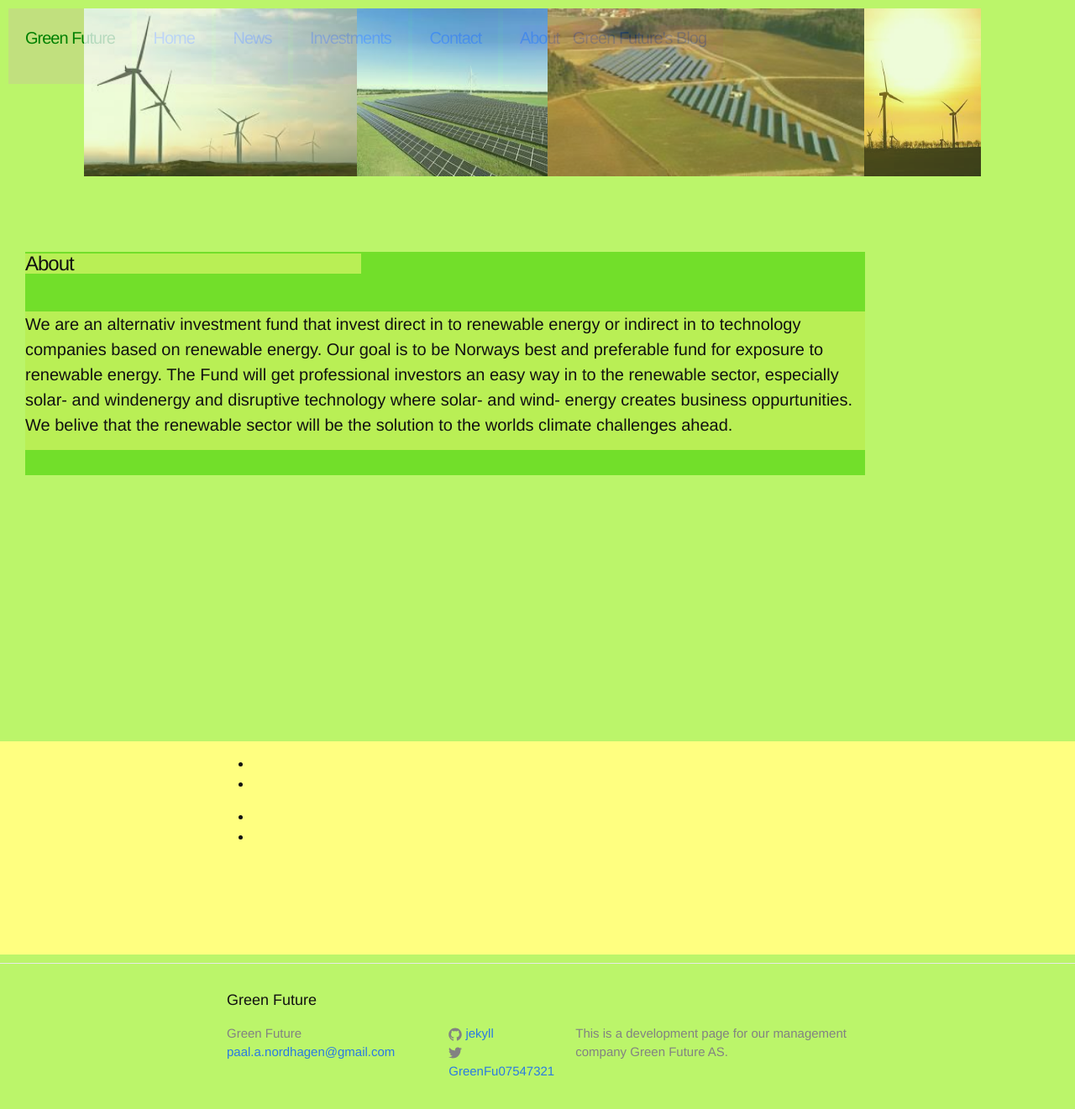
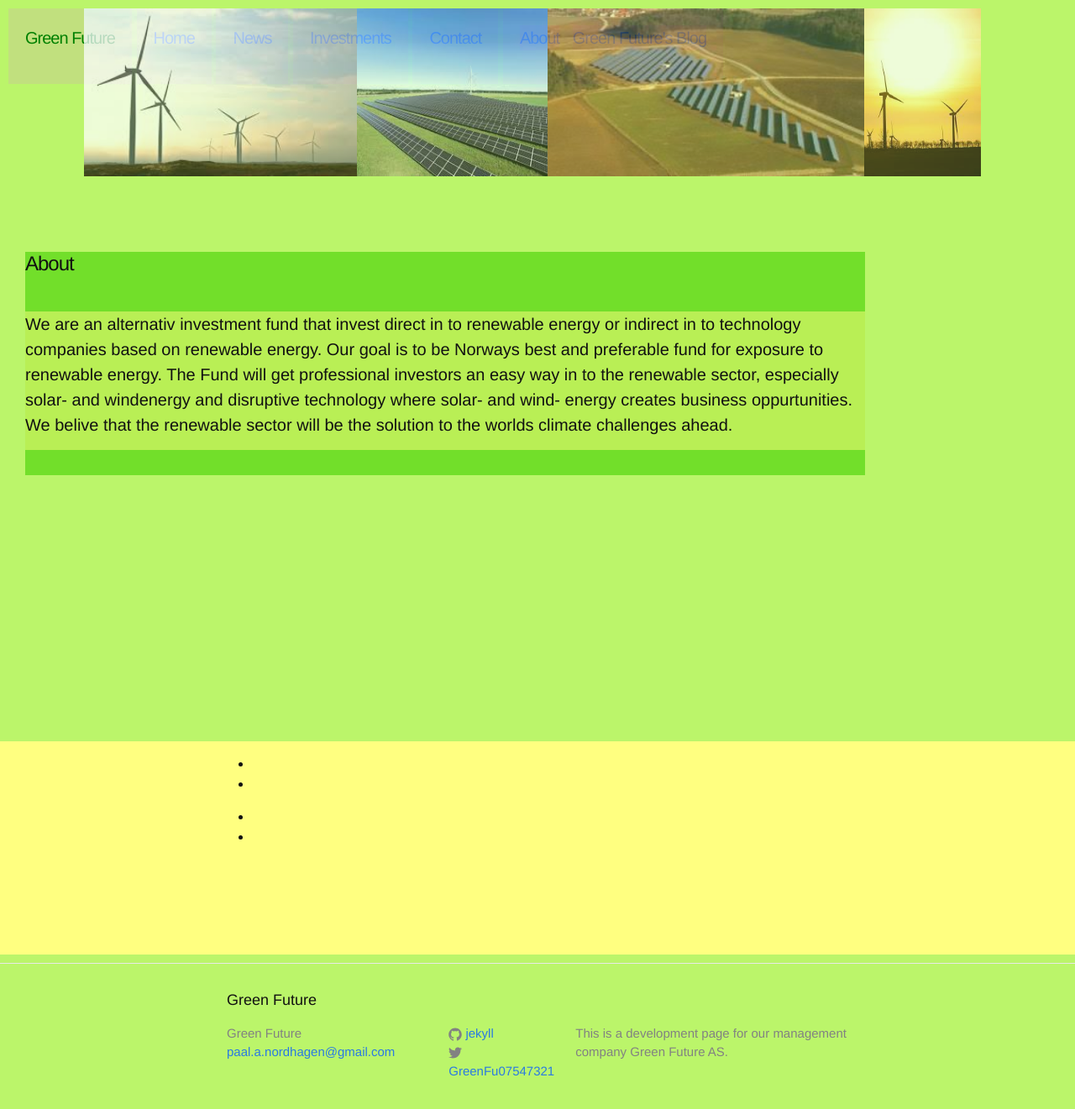
Before and after one commit to Paal-August/Paal-August.github.io, a Jekyll site: the page built from about.md, in a window 1280 px wide and 1400 px high. Shown: the top 1321 px of the window at 84% size. Built offline with Jekyll 4.4.1, drawn with Linux system fonts in a browser that asks for light colours.

Commit message:
Update _layout.scss

```diff
--- a/_sass/_layout.scss
+++ b/_sass/_layout.scss
@@ -367,7 +367,7 @@
     font-size: 24px;
     letter-spacing: -1px;
     line-height: 1;
-    background-color:rgba(255, 255, 128, .5);
+    background-color:#72DF2A;
     width:400px;
     display:inline-block;
 
```
